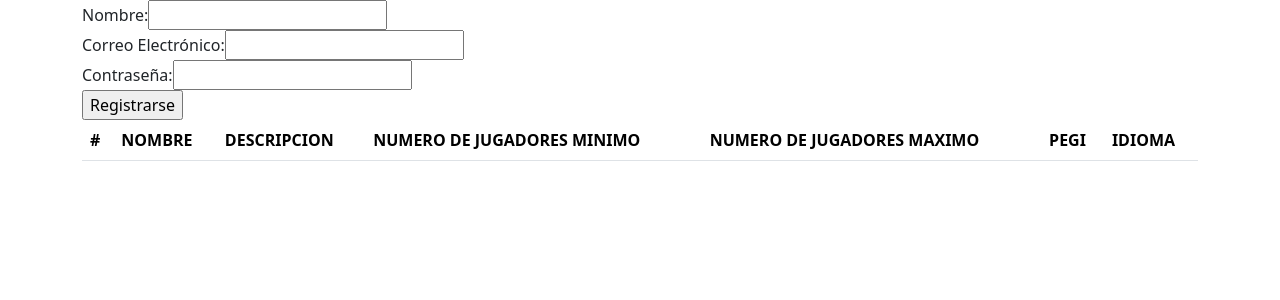
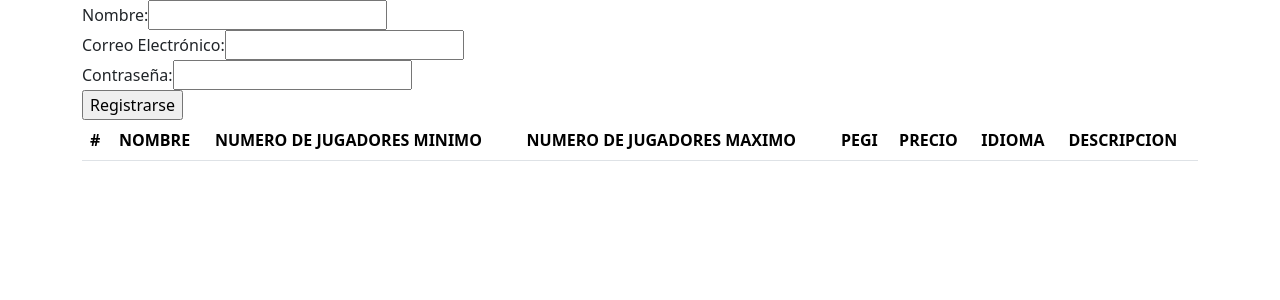
Before and after one commit to DiegoCadenillas/Proyecto-PHP, a PHP site: page /Mostrar_juegos.php in a window 1280 px wide. Shown: the part 56-356 px from the top of the page. Run offline with PHP 8.4, Linux system fonts and the light colour scheme; lists and menus that the app fills with data are empty.

Commit message:
Arreglada el orden de la tabla

```diff
--- a/view/Mostrar_juegos.php
+++ b/view/Mostrar_juegos.php
@@ -37,11 +37,12 @@
                 <tr>
                     <th scope="col">#</th>
                     <th scope="col">NOMBRE</th>
-                    <th scope="col">DESCRIPCION</th>
                     <th scope="col">NUMERO DE JUGADORES MINIMO</th>
                     <th scope="col">NUMERO DE JUGADORES MAXIMO</th>
                     <th scope="col">PEGI</th>
+                    <th scope="col">PRECIO</th>
                     <th scope="col">IDIOMA</th>
+                    <th scope="col">DESCRIPCION</th>
 
                 </tr>
             </thead>
```
